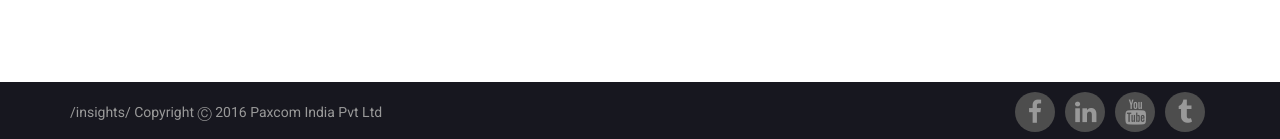
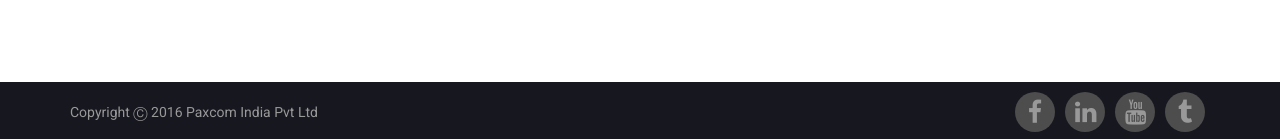
Before and after one commit to paxcom/paxcom.github.io, a Jekyll site: the page built from insights/index.html, in a window 1280 px wide. Shown: the part 1916-2055 px from the top of the page. Built offline with Jekyll 4.4.1, drawn with Linux system fonts in a browser that asks for light colours.

Commit message:
footer.html

```diff
--- a/_includes/footer.html
+++ b/_includes/footer.html
@@ -19,7 +19,7 @@
 
   <div class="container ">
     <div class="row">
-      <div class="col-sm-8 col-xs-12 copyright"> {{ page.url }} Copyright &#9400; 2016 Paxcom India Pvt Ltd </div>
+      <div class="col-sm-8 col-xs-12 copyright"> Copyright &#9400; 2016 Paxcom India Pvt Ltd </div>
       <div class="col-sm-4 col-xs-12 text-right">
         <ul class="social-icon">
           <li> <i class="fa fa-facebook"></i></li>
```
